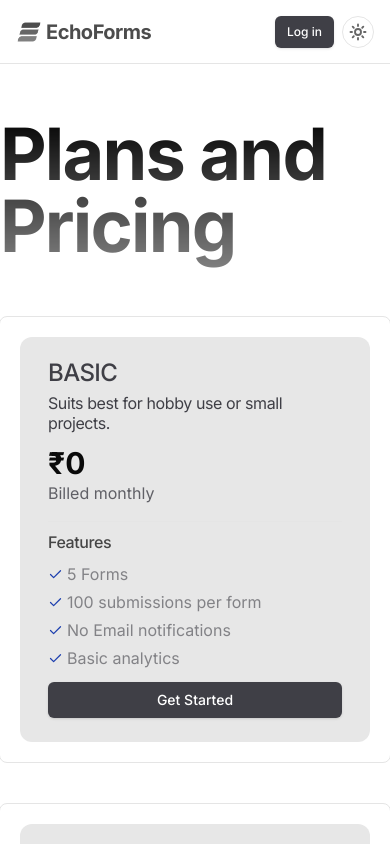
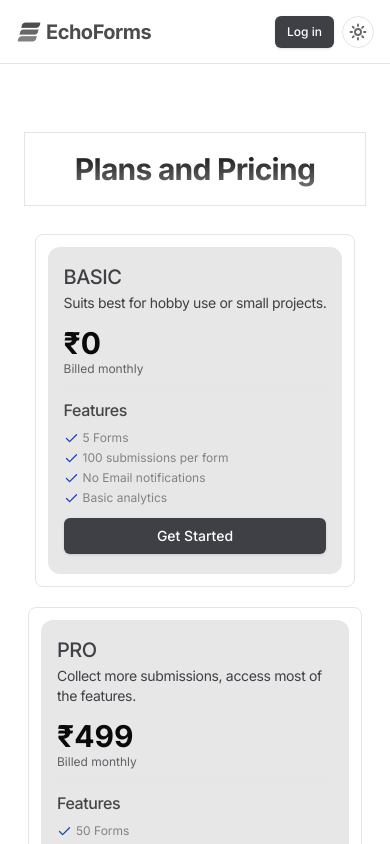
Before and after one commit to 10xshivam/EchoForms, a Next.js app: page /pricing in a window 390 px wide. Shown: the top 844 px of the page. Built offline with nearby package versions, Linux system fonts and the light colour scheme; no server answers.

Commit message:
Enhance Faq and Accordion components; improve mobile responsiveness with updated width, font sizes, and layout adjustments for better readability on smaller screens.

```diff
--- a/src/app/pricing/page.tsx
+++ b/src/app/pricing/page.tsx
@@ -1,103 +1,14 @@
 "use client";
-import React, { useEffect, useState } from "react";
-import { Button } from "@/components/ui/button";
-import { Separator } from "@/components/ui/separator";
-import { Check } from "lucide-react";
-import { useRouter } from "next/navigation";
-import { pricingPlans } from "@/lib/data";
+
 import Navbar from "@/components/Navbar";
 import Footer from "@/components/Footer";
-import UpgradePlan from "@/components/UpgradePlan";
-import axios from "axios";
+import Pricing from "@/components/Home/Pricing";
 
-export default function Pricing() {
-  const router = useRouter();
-  const [usage, setUsage] = useState({
-    createdForms: 0,
-    totalSubmissions: 0,
-    plan: "Basic",
-  })
-useEffect(() => {
-  async function fetchUsage() {
-    const res = await axios.get(`/api/getUsage`);
-    const data = await res.data;
-    setUsage(data);
-  }
-  fetchUsage();
-}, []);
-  const subscriptionStatus = usage.plan;
-
-  const handleButtonClick = (action: string) => {
-    if (action === "redirect") {
-      router.push("/dashboard");
-    }
-  };
-
+export default function PricingPage() {
   return (
     <div className="relative w-full min-h-screen flex flex-col justify-center items-center pt-28">
       <Navbar />
-      <h3 className="text-7xl font-bold tracking-tight bg-gradient-to-b from-black to-black/50 dark:from-white dark:to-zinc-400 bg-clip-text text-transparent py-1.5 mb-5">
-        Plans and Pricing
-      </h3>
-      <div className="flex justify-center items-center gap-10 pt-7 flex-wrap pb-28">
-        {pricingPlans.map((plan) => (
-          <div key={plan.name} className="p-5 border w-fit rounded-lg">
-            <div className="bg-zinc-900/10 dark:bg-zinc-900 p-5 px-7 flex flex-col rounded-xl space-y-2 w-[350px]">
-              <div>
-                <p className="text-2xl tracking-tight font-medium mb-1 text-zinc-700 dark:text-zinc-200">
-                  {plan.name.toUpperCase()}
-                </p>
-                <p className="text-base tracking-tight leading-tight mb-3 text-zinc-700 dark:text-zinc-200/50">
-                  {plan.description}
-                </p>
-                <p className="text-3xl font-bold !mb-2">
-                  {plan.price}{" "}
-                  <span className="block font-normal text-base text-zinc-700/80 dark:text-zinc-100/30 ">
-                    Billed monthly
-                  </span>
-                </p>
-              </div>
-              <Separator />
-              <p className="text-md tracking-tight font-medium mb-2 text-black/70 dark:text-white/70">
-                Features
-              </p>
-              <div className="flex flex-col">
-                {plan.features.map((feature, index) => (
-                  <div key={index} className="flex items-center gap-1 mb-1">
-                    <Check className="text-blue-800 inline" size={15} />
-                    <span className="text-zinc-700/60 dark:text-zinc-400 text-base">{feature}</span>
-                  </div>
-                ))}
-              </div>
-              {/* Conditional Rendering of Buttons */}
-              {plan.action === "redirect" && (
-                <Button
-                  onClick={() => handleButtonClick(plan.action)}
-                  className="bg-zinc-700 dark:bg-zinc-500/50 hover:bg-zinc-800 dark:hover:bg-zinc-400/30 text-white !mb-1"
-                >
-                  {plan.buttonText}
-                </Button>
-              )}
-              {plan.action === "upgrade" && subscriptionStatus === "Pro" && (
-                <Button variant={"outline"} className="text-green-600 font-medium text-center py-2">
-                  You already have the Pro plan!
-                </Button>
-              )}
-              {plan.action === "upgrade" && subscriptionStatus !== "Pro" && (
-                <UpgradePlan />
-              )}
-              {plan.action === "coming-soon" && (
-                <Button
-                  disabled
-                  className="bg-gray-300 dark:bg-zinc-700 text-gray-500 dark:text-zinc-400 cursor-not-allowed !mb-1"
-                >
-                  Coming Soon
-                </Button>
-              )}
-            </div>
-          </div>
-        ))}
-      </div>
+      <Pricing/>
       <Footer />
     </div>
   );
--- a/src/components/Home/Faq.tsx
+++ b/src/components/Home/Faq.tsx
@@ -46,7 +46,7 @@ const faqs = [
 
 export function Faq() {
   return (
-    <Accordion type="single" collapsible className="w-[700px]">
+    <Accordion type="single" collapsible className="w-[700px] max-md:w-full">
       {faqs.map((faq, index) => (
         <AccordionItem key={index} value={faq.value}>
           <AccordionTrigger>{faq.question}</AccordionTrigger>
--- a/src/components/Home/Pricing.tsx
+++ b/src/components/Home/Pricing.tsx
@@ -1,62 +1,118 @@
-import React from "react";
+import React, { useEffect, useState } from "react";
 import { Button } from "@/components/ui/button";
 import { Separator } from "@/components/ui/separator";
 import { Check } from "lucide-react";
-import { pricingPlan } from "@/lib/data";
-import Link from "next/link";
+import { pricingPlans } from "@/lib/data";
+import { useRouter } from "next/navigation";
+import axios from "axios";
+import UpgradePlan from "../UpgradePlan";
+import { useUser } from "@clerk/nextjs";
 
 export default function Pricing() {
+  const router = useRouter();
+  const { isSignedIn } = useUser();
+  const [usage, setUsage] = useState({
+    createdForms: 0,
+    totalSubmissions: 0,
+    plan: "Basic",
+  });
+
+  useEffect(() => {
+    async function fetchUsage() {
+      try {
+        const res = await axios.get(`/api/getUsage`);
+        const data = await res.data;
+        setUsage(data);
+      } catch (error) {
+        console.error("Error fetching usage data:", error);
+      }
+    }
+    fetchUsage();
+  }, []);
+
+  const subscriptionStatus = usage.plan;
+
+  const handleButtonClick = (action: string) => {
+    if (action === "redirect") {
+      router.push("/dashboard");
+    } else if (action === "sign-in") {
+      router.push("/login");
+    }
+  };
+
   return (
-    <div className="flex flex-col justify-center items-center gap-10 pb-32">
-      <div className="p-8 border w-fit">
-        <h3 className="text-7xl font-bold tracking-tight bg-gradient-to-b from-black to-black/50 dark:from-white dark:to-zinc-400 bg-clip-text text-transparent py-1.5">
+    <div className="flex flex-col justify-center items-center gap-10 pb-32 max-md:p-0 max-md:px-6 max-md:mt-5 max-md:gap-0">
+      <div className="p-8 border w-fit max-md:p-3 max-md:w-full">
+        <h3 className="text-7xl font-bold tracking-tight bg-gradient-to-b from-black to-black/50 dark:from-white dark:to-zinc-400 bg-clip-text text-transparent py-1.5 max-md:text-3xl max-md:text-center">
           Plans and Pricing
         </h3>
       </div>
-      <div className="flex justify-center items-center gap-10 pt-7">
-        {pricingPlan.map((plan) => (
-          <div key={plan.name} className="p-5 border w-fit rounded-lg">
-            <div className="bg-zinc-900/10 dark:bg-zinc-900 p-5 px-7 flex flex-col rounded-xl space-y-2 w-[350px] ">
+      <div className="flex justify-center items-center gap-10 pt-7 flex-wrap max-md:flex-col max-md:px-1 max-md:gap-5 ">
+        {pricingPlans.map((plan) => (
+          <div key={plan.name} className="p-5 border w-fit rounded-lg max-md:p-3">
+            <div className="bg-zinc-900/10 dark:bg-zinc-900 p-5 px-7 flex flex-col rounded-xl space-y-2 w-[350px] max-md:w-full max-md:p-4">
               <div>
-                <p className="text-2xl tracking-tight font-medium mb-1 text-zinc-700 dark:text-zinc-200">
+                <p className="text-2xl tracking-tight font-medium mb-1 text-zinc-700 dark:text-zinc-200 max-md:text-xl max-md:mb-0.5">
                   {plan.name.toUpperCase()}
                 </p>
-                <p className="text-base tracking-tight leading-tight mb-3 text-zinc-700 dark:text-zinc-200/50">
+                <p className="text-base tracking-tight leading-tight mb-3 text-zinc-700 dark:text-zinc-200/50 max-md:text-sm">
                   {plan.description}
                 </p>
-                <p className="text-3xl font-bold !mb-2">
+                <p className="text-3xl font-bold !mb-2 max-md:!mb-1">
                   {plan.price}{" "}
-                  <span className="block font-normal text-base text-zinc-700/80 dark:text-zinc-100/30 ">
+                  <span className="block font-normal text-base text-zinc-700/80 dark:text-zinc-100/30 max-md:text-xs">
                     Billed monthly
                   </span>
                 </p>
               </div>
-
               <Separator />
-              <p className="text-md tracking-tight font-medium mb-2 text-black/70 dark:text-white/70">
+              <p className="text-md tracking-tight font-medium mb-2 text-black/70 dark:text-white/70 max-md:text-base">
                 Features
               </p>
-              <div className="flex flex-col ">
-                {plan.features.map((feature) => (
-                  <div key={feature} className="flex items-center gap-1 mb-1 ">
+              <div className="flex flex-col">
+                {plan.features.map((feature, index) => (
+                  <div key={index} className="flex items-center gap-1 mb-1">
                     <Check className="text-blue-800 inline" size={15} />
-                    <span className="text-zinc-700/60 dark:text-zinc-400 text-base">{feature}</span>
+                    <span className="text-zinc-700/60 dark:text-zinc-400 text-base max-md:text-xs">{feature}</span>
                   </div>
                 ))}
               </div>
-              <Button className="bg-zinc-700 dark:bg-zinc-500/50 hover:bg-zinc-800 dark:hover:bg-zinc-400/30 text-white !mb-1">
-                {plan.buttonText}
-              </Button>
+              {plan.action === "redirect" && (
+                <Button
+                  onClick={() => handleButtonClick(plan.action)}
+                  className="bg-zinc-700 dark:bg-zinc-500/50 hover:bg-zinc-800 dark:hover:bg-zinc-400/30 text-white !mb-1"
+                >
+                  {plan.buttonText}
+                </Button>
+              )}
+              {plan.action === "upgrade" && !isSignedIn && (
+                <Button
+                  onClick={() => handleButtonClick("sign-in")}
+                  className="bg-gray-300 dark:bg-zinc-700 text-white"
+                >
+                  Log In to Upgrade
+                </Button>
+              )}
+              {plan.action === "upgrade" && isSignedIn && subscriptionStatus === "Pro" && (
+                <Button className="bg-gray-300 dark:bg-zinc-700 text-gray-500 dark:text-zinc-400 cursor-not-allowed !mb-1">
+                  You already have the Pro Plan !
+                </Button>
+              )}
+              {plan.action === "upgrade" && isSignedIn && subscriptionStatus !== "Pro" && (
+                <UpgradePlan />
+              )}
+              {plan.action === "coming-soon" && (
+                <Button
+                  disabled
+                  className="bg-gray-300 dark:bg-zinc-700 text-gray-500 dark:text-zinc-400 cursor-not-allowed !mb-1"
+                >
+                  Coming Soon
+                </Button>
+              )}
             </div>
           </div>
         ))}
       </div>
-      <p className="mx-auto text-zinc-500/50 dark:text-zinc-100/50 text-sm">
-        View a more detailed feature list on our{" "}
-        <Link href={"/pricing"}>
-          <span className="hover:underline text-blue-700">pricing page</span>{" "}
-        </Link>
-      </p>
     </div>
   );
 }
--- a/src/components/ui/accordion.tsx
+++ b/src/components/ui/accordion.tsx
@@ -28,7 +28,7 @@ const AccordionTrigger = React.forwardRef<
     <AccordionPrimitive.Trigger
       ref={ref}
       className={cn(
-        "flex flex-1 items-center justify-between p-4 text-base font-medium transition-all hover:bg-zinc-700/20 dark:hover:bg-zinc-700/50 text-left [&[data-state=open]>svg]:rotate-180 bg-zinc-800/10 dark:bg-zinc-800/50 rounded-xl my-2",
+        "flex flex-1 items-center justify-between p-4 text-base max-md:text-sm font-medium transition-all hover:bg-zinc-700/20 dark:hover:bg-zinc-700/50 text-left [&[data-state=open]>svg]:rotate-180 bg-zinc-800/10 dark:bg-zinc-800/50 rounded-xl my-2",
         className
       )}
       {...props}
@@ -46,7 +46,7 @@ const AccordionContent = React.forwardRef<
 >(({ className, children, ...props }, ref) => (
   <AccordionPrimitive.Content
     ref={ref}
-    className="overflow-hidden text-base data-[state=closed]:animate-accordion-up data-[state=open]:animate-accordion-down px-2 text-zinc-500"
+    className="overflow-hidden text-base data-[state=closed]:animate-accordion-up data-[state=open]:animate-accordion-down px-2 text-zinc-500 max-md:text-sm"
     {...props}
   >
     <div className={cn("pb-4 pt-0", className)}>{children}</div>
```
Also changed, not shown: src/app/page.tsx (+6 -7 lines).
